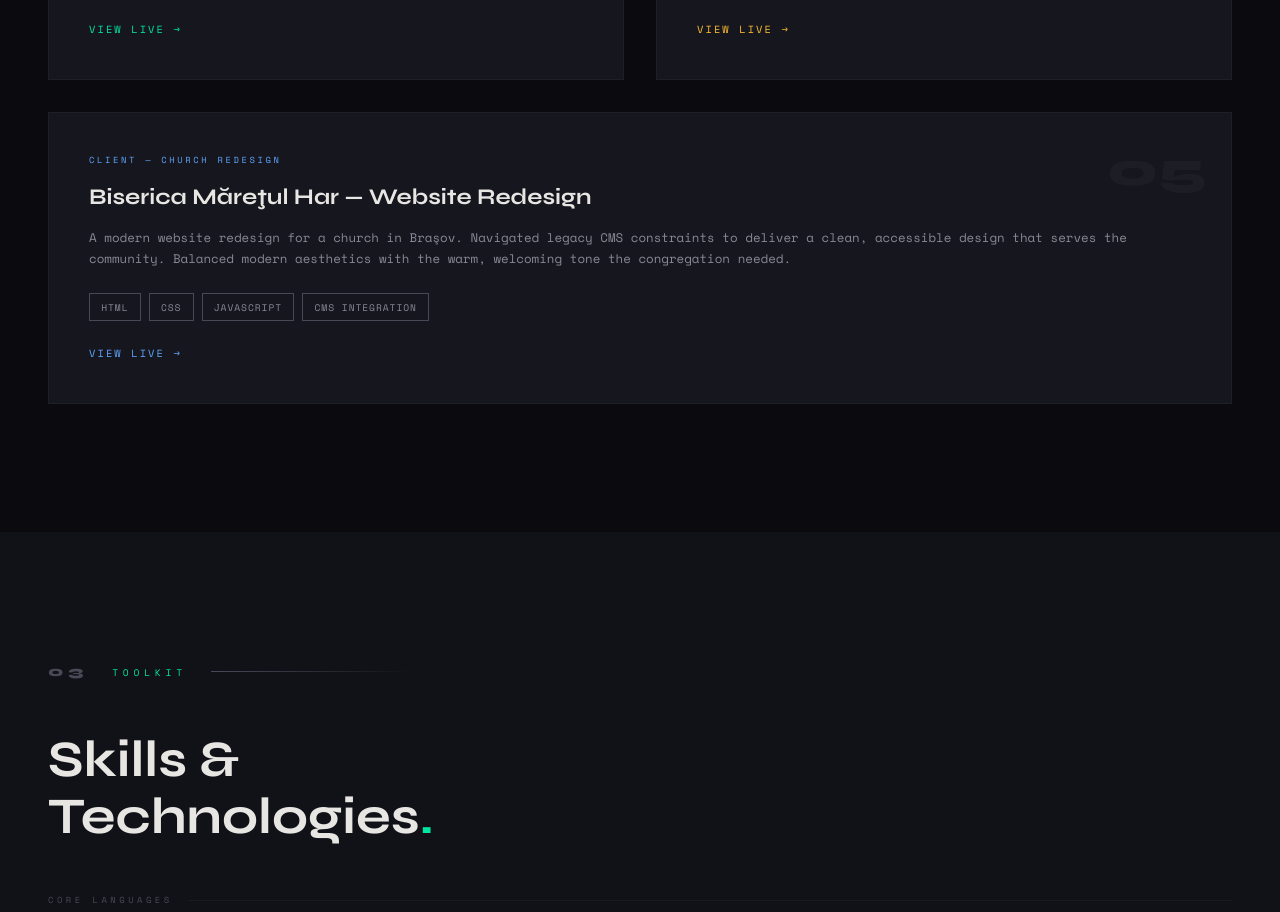
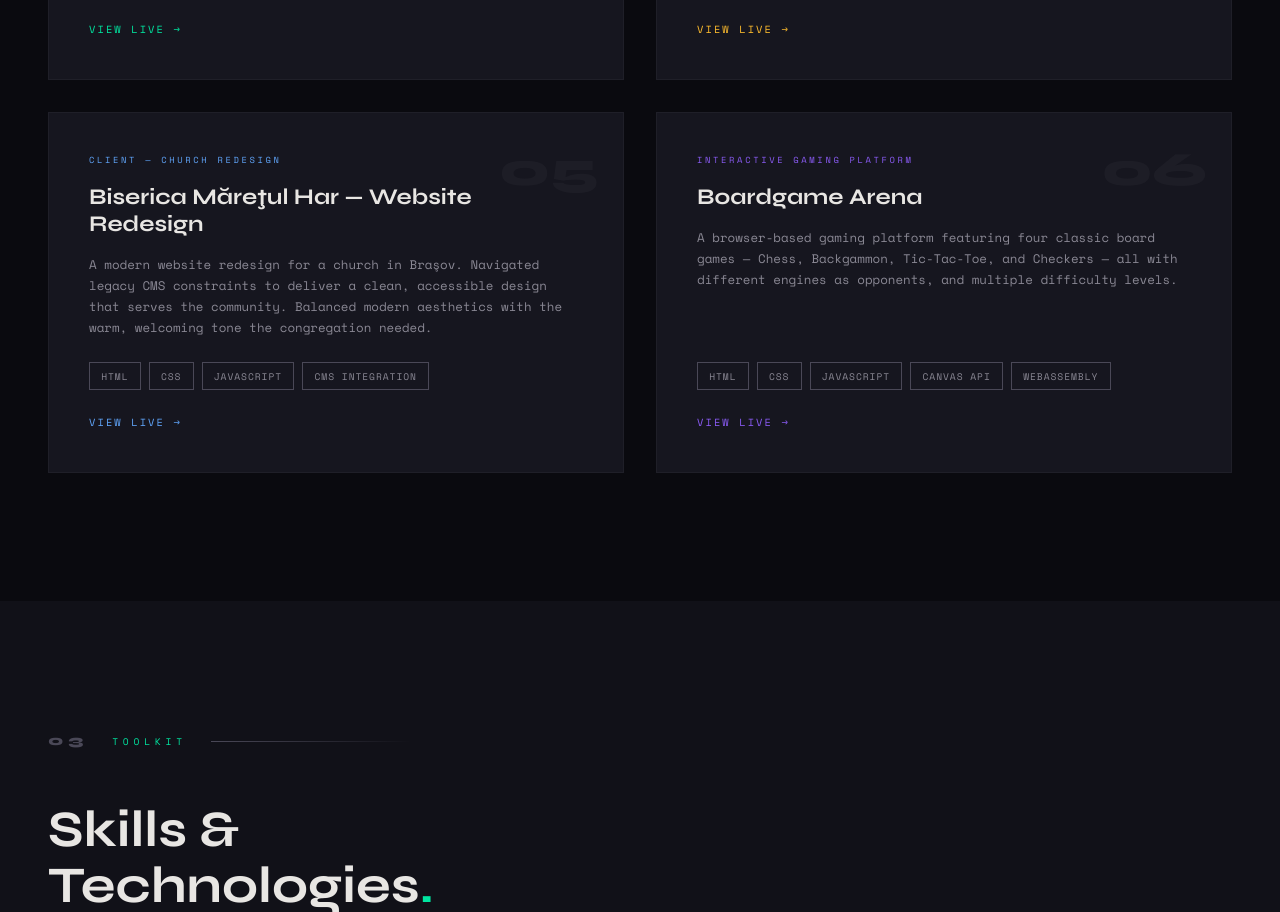
Before and after one commit to dutatiberiu/portofolio, a plain HTML site: page index.html in a window 1280 px wide. Shown: the part 2734-3646 px from the top of the page. Drawn offline with nearby package versions, Linux system fonts and the light colour scheme.

Commit message:
Projoect update

```diff
--- a/index.html
+++ b/index.html
@@ -210,7 +210,7 @@
     </div>
 
     <!-- Project 5: Church Website -->
-    <div class="project-card card--blue card--wide reveal" data-preview="https://maretulhar.ro/">
+    <div class="project-card card--blue reveal" data-preview="https://maretulhar.ro/">
       <span class="project-number">05</span>
       <div class="project-tag">Client — Church Redesign</div>
       <div class="project-title">Biserica Măreţul Har — Website Redesign</div>
@@ -219,6 +219,18 @@
         <span>HTML</span><span>CSS</span><span>JavaScript</span><span>CMS Integration</span>
       </div>
       <a href="https://maretulhar.ro/" target="_blank" rel="noopener noreferrer" class="project-link">View Live →</a>
+    </div>
+
+    <!-- Project 6: Boardgame Arena -->
+    <div class="project-card card--electric reveal reveal-delay-1">
+      <span class="project-number">06</span>
+      <div class="project-tag">Interactive Gaming Platform</div>
+      <div class="project-title">Boardgame Arena</div>
+      <div class="project-desc">A browser-based gaming platform featuring four classic board games — Chess, Backgammon, Tic-Tac-Toe, and Checkers — all with different engines as opponents, and multiple difficulty levels.</div>
+      <div class="project-tech">
+        <span>HTML</span><span>CSS</span><span>JavaScript</span><span>Canvas API</span><span>WebAssembly</span>
+      </div>
+      <a href="https://dutatiberiu.github.io/Boardgame-Arena/" target="_blank" rel="noopener noreferrer" class="project-link">View live →</a>
     </div>
   </div>
 </section>
```
